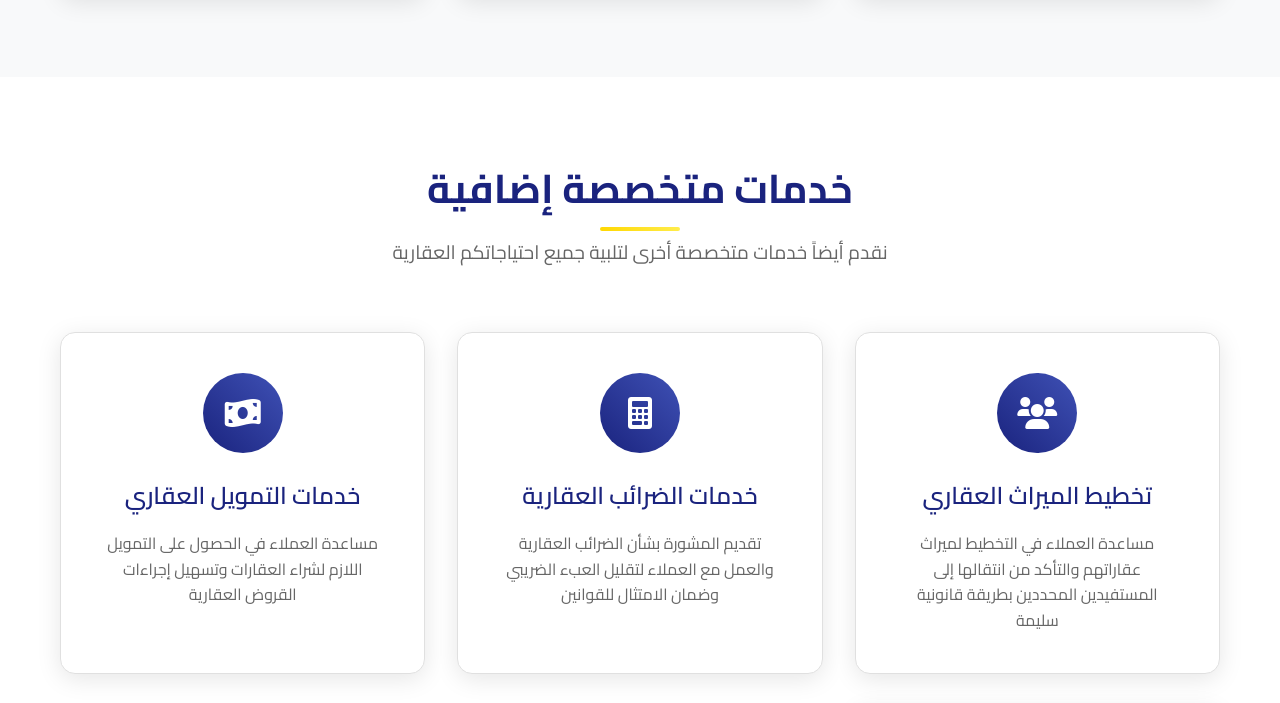
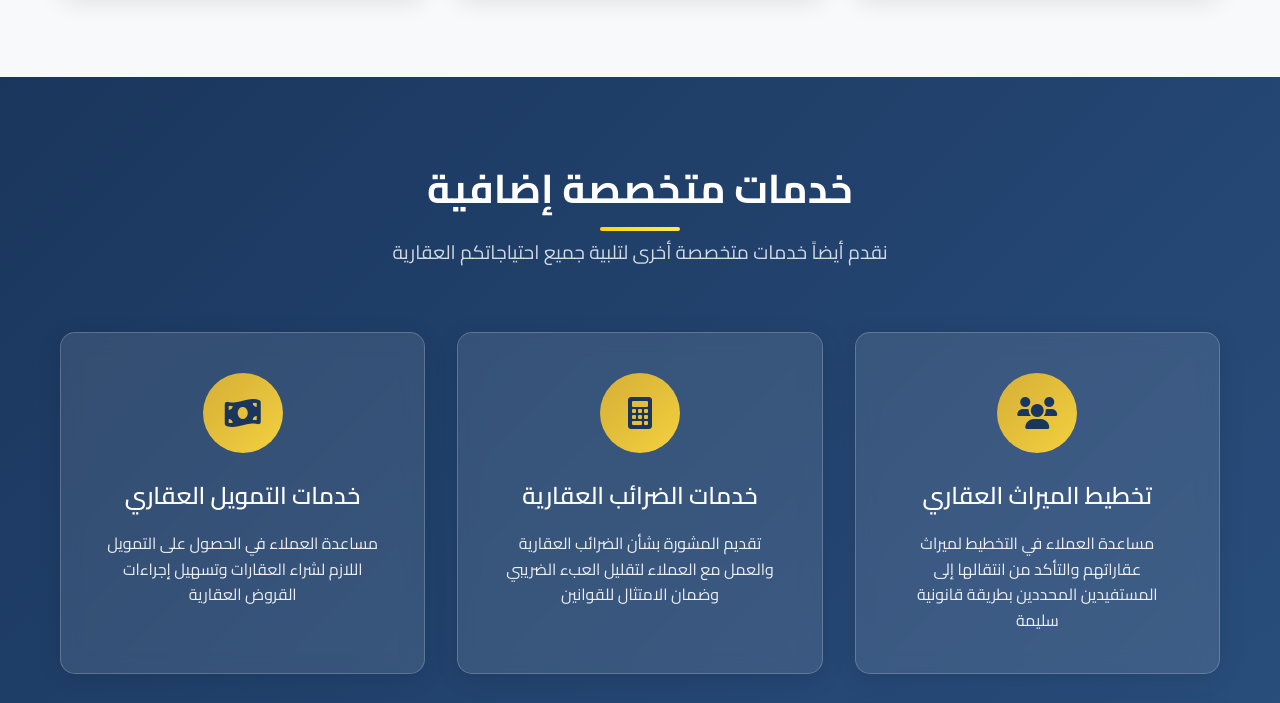
Before and after one commit to electon2154/electon2154.github.io, a plain HTML site: page index.html in a window 1280 px wide. Shown: the part 3460-4163 px from the top of the page. Drawn offline with Linux system fonts and the light colour scheme.

Commit message:
Update styles.css

```diff
--- a/styles.css
+++ b/styles.css
@@ -376,6 +376,55 @@ section {
     line-height: 1.6;
 }
 
+/* Additional Services Section */
+.additional-services {
+    padding: 80px 0;
+    background: linear-gradient(135deg, #1a365d 0%, #2c5282 100%);
+    color: white;
+}
+
+.additional-services .section-header h2 {
+    color: white;
+}
+
+.additional-services .section-header p {
+    color: rgba(255, 255, 255, 0.8);
+}
+
+.additional-services .service-card {
+    background: rgba(255, 255, 255, 0.1);
+    backdrop-filter: blur(10px);
+    border: 1px solid rgba(255, 255, 255, 0.2);
+    color: white;
+}
+
+.additional-services .service-card:hover {
+    background: rgba(255, 255, 255, 0.15);
+    transform: translateY(-10px);
+    box-shadow: 0 15px 40px rgba(0, 0, 0, 0.3);
+}
+
+.additional-services .service-card h3 {
+    color: white;
+}
+
+.additional-services .service-card p {
+    color: rgba(255, 255, 255, 0.9);
+}
+
+.additional-services .service-icon {
+    background: linear-gradient(135deg, #d4af37 0%, #f4d03f 100%);
+}
+
+.additional-services .service-icon i {
+    color: #1a365d;
+}
+
+.additional-services .service-card:hover .service-icon {
+    background: linear-gradient(135deg, #ffd700 0%, #ffed4e 100%);
+    transform: scale(1.1);
+}
+
 /* Team Section */
 .team {
     background: #f8f9fa;
```
